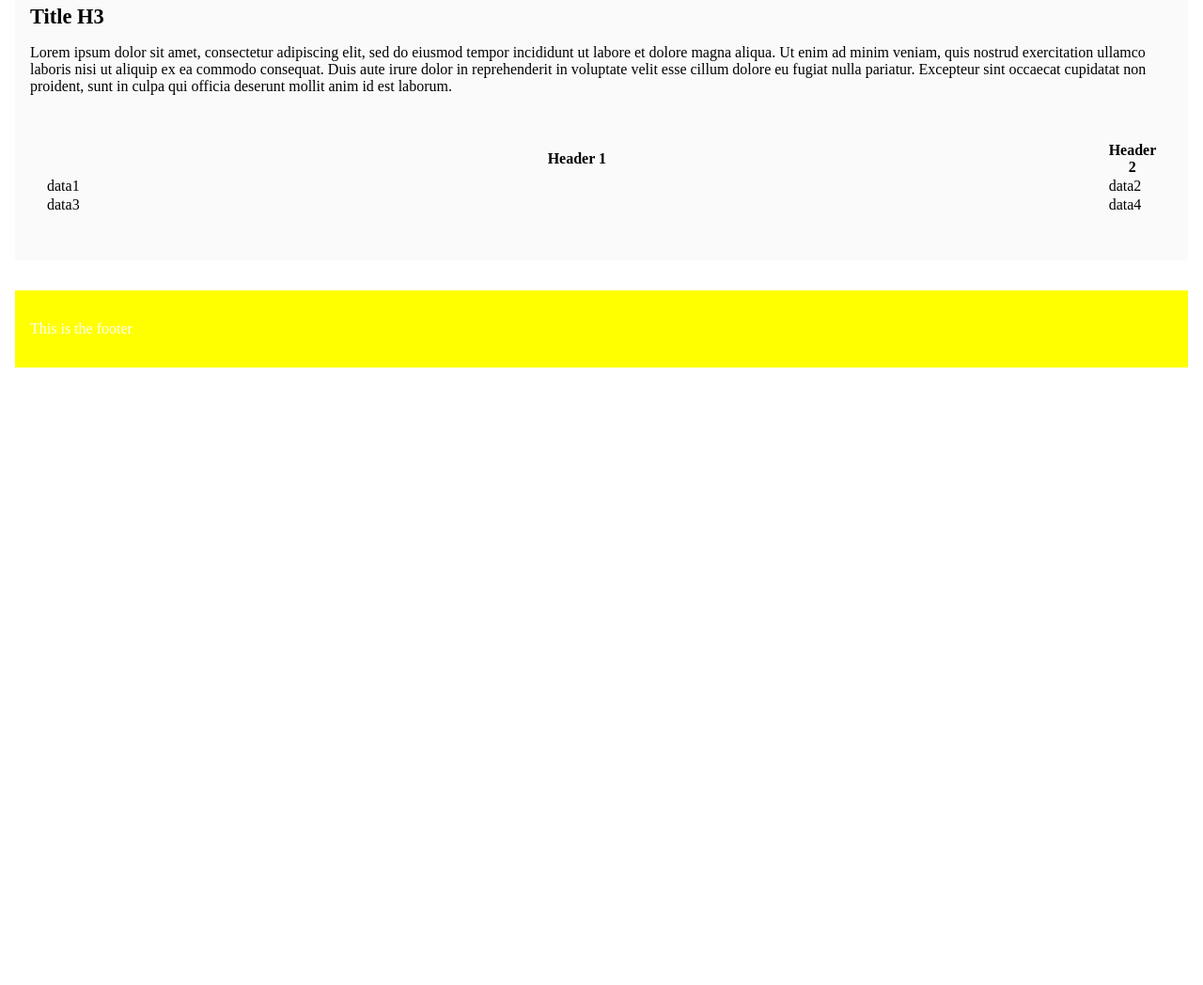
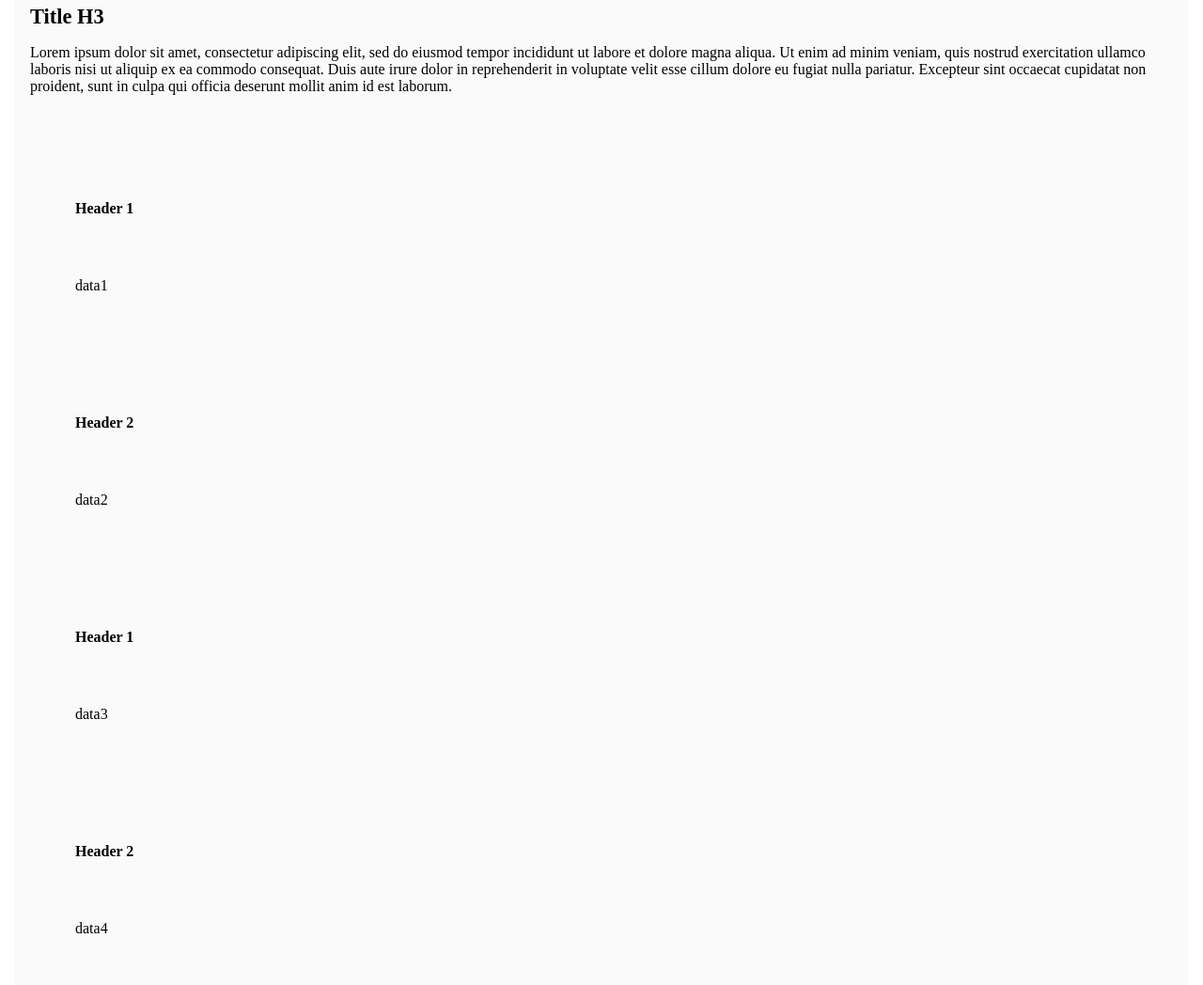
Before and after one commit to alancesarini/responsifier, a website built with webpack: page index.html in a window 1280 px wide. Shown: the part 720-1768 px from the top of the page at 94% size. Before the commit the page ends 1159 px from the top, so only its background shows below. Built offline with nearby package versions, Linux system fonts and the light colour scheme; files whose address does not match are found by name.

Commit message:
Added support for tables

```diff
--- a/index.html
+++ b/index.html
@@ -4,7 +4,7 @@
 	<meta charset="UTF-8">
 	<title>Document</title>
 
-	<script src="js/responsifier.js" defer></script>
+	<script src="src/responsifier.js" defer></script>
 
 	<link href="css/all.min.css" rel="stylesheet">
 </head>
--- a/src/responsifier.js
+++ b/src/responsifier.js
@@ -14,8 +14,8 @@ const responsify = () => {
 
 const applyStyles = DOMElement => {
   const tagName = DOMElement.tagName
-  const blockTags = ['BODY', 'HEADER', 'FOOTER', 'DIV', 'UL', 'OL', 'TABLE']
-  const textTags = ['P', 'LI', 'SPAN', 'EM', 'STRONG', 'INPUT', 'BUTTON', 'TH', 'TD']
+  const blockTags = ['BODY', 'HEADER', 'FOOTER', 'DIV', 'UL', 'OL']
+  const textTags = ['P', 'LI', 'SPAN', 'EM', 'STRONG', 'INPUT', 'BUTTON']
   const titleTags = ['H1', 'H2', 'H3', 'H4', 'H5', 'H6']
 
   if (blockTags.find(item => item === tagName)) {
@@ -56,9 +56,9 @@ const applyStyles = DOMElement => {
     DOMElement.style.fontSize = '1.4rem'
   }
 
-  if (tagName === 'TH' || tagName === 'TD') {
-    DOMElement.style.width = '100%'
-    DOMElement.style.height = 'auto'
+  if (tagName === 'TABLE') {
+    DOMElement.parentNode.insertBefore(createResponsiveTable(DOMElement), DOMElement)
+    DOMElement.remove()
   }
 
   if (DOMElement.hasChildNodes()) {
@@ -75,4 +75,67 @@ const applyStyles = DOMElement => {
   }
 }
 
+const createResponsiveTable = DOMElement => {
+  const firstRow = DOMElement.querySelector('TR')
+  const responsiveTable = document.createElement('DIV')
+  const arrayHeader = []
+
+  responsiveTable.style.width = '100%'
+
+  responsiveTable.style.float = 'left'
+  responsiveTable.style.margin = '1rem 0'
+
+  if (firstRow === null) {
+    return false
+  }
+
+  let headerColumns = firstRow.querySelectorAll('TH')
+
+  if (headerColumns === null) {
+    headerColumns = firstRow.querySelectorAll('TD')
+  }
+
+  headerColumns.forEach(item => {
+    const headerColumn = document.createElement('DIV')
+    headerColumn.textContent = item.textContent
+    headerColumn.style.width = '50%'
+    headerColumn.style.float = 'left'
+    headerColumn.style.fontWeight = 'bold'
+    arrayHeader.push(headerColumn)
+  })
+
+  const allRows = DOMElement.querySelectorAll('TR')
+
+  allRows.forEach(row => {
+    const columns = row.querySelectorAll('TD')
+    for (let j = 0; j < columns.length; j++) {
+      const column = document.createElement('DIV')
+      column.textContent = columns[j].textContent
+      column.style.width = '50%'
+      column.style.float = 'left'
+      column.style.paddingLeft = '1rem'
+      column.style.boxSizing = 'border-box'
+
+      const row = document.createElement('DIV')
+      row.style.width = '100%'
+      row.style.float = 'left'
+      row.style.marginBottom = '1rem'
+      row.style.paddingBottom = '1rem'
+      row.style.borderBottom = '1px solid #c0c0c0'
+
+      const clonedHeader = arrayHeader[j].cloneNode(true)
+      row.appendChild(clonedHeader)
+      row.appendChild(column)
+
+      // console.log(row)
+
+      responsiveTable.appendChild(row)
+    }
+  })
+
+  // console.log(responsiveTable)
+
+  return responsiveTable
+}
+
 document.addEventListener('DOMContentLoaded', responsify)
```
Also changed, not shown: src/responsifier.min.js (added).
